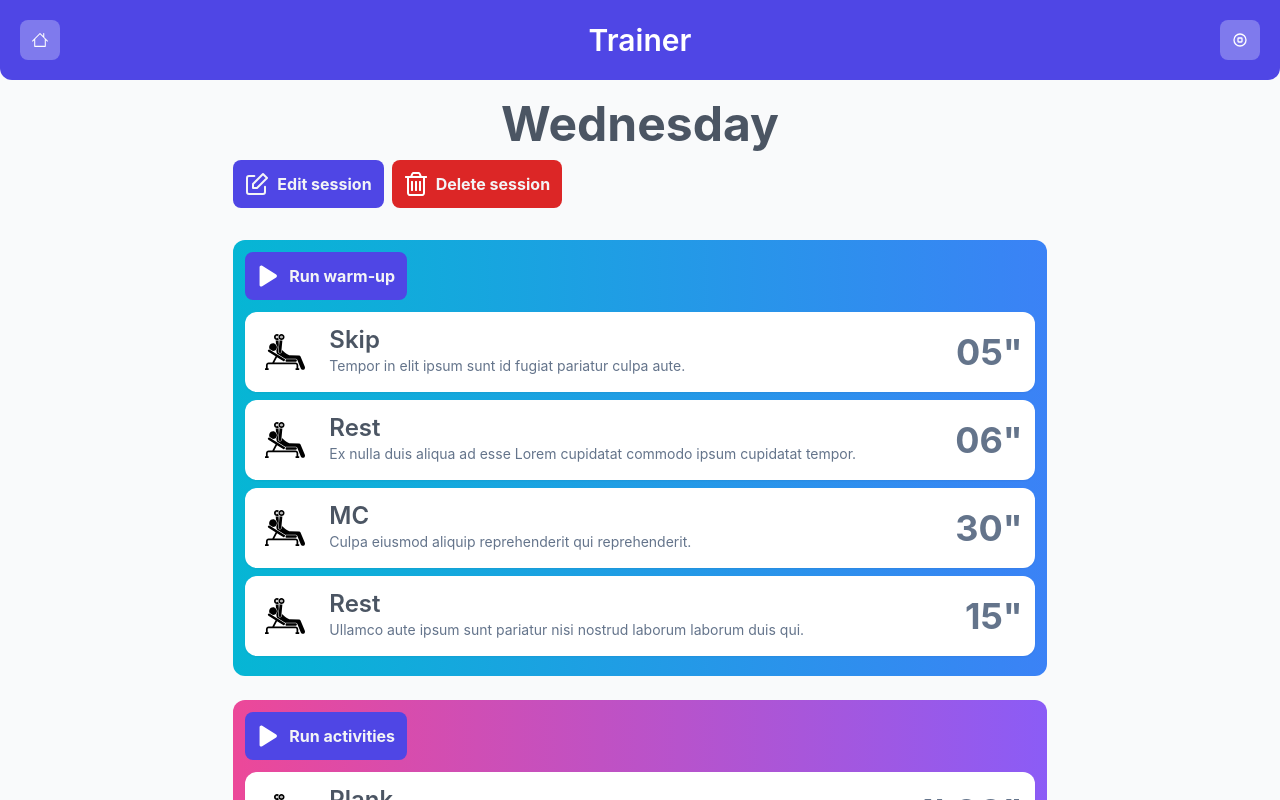
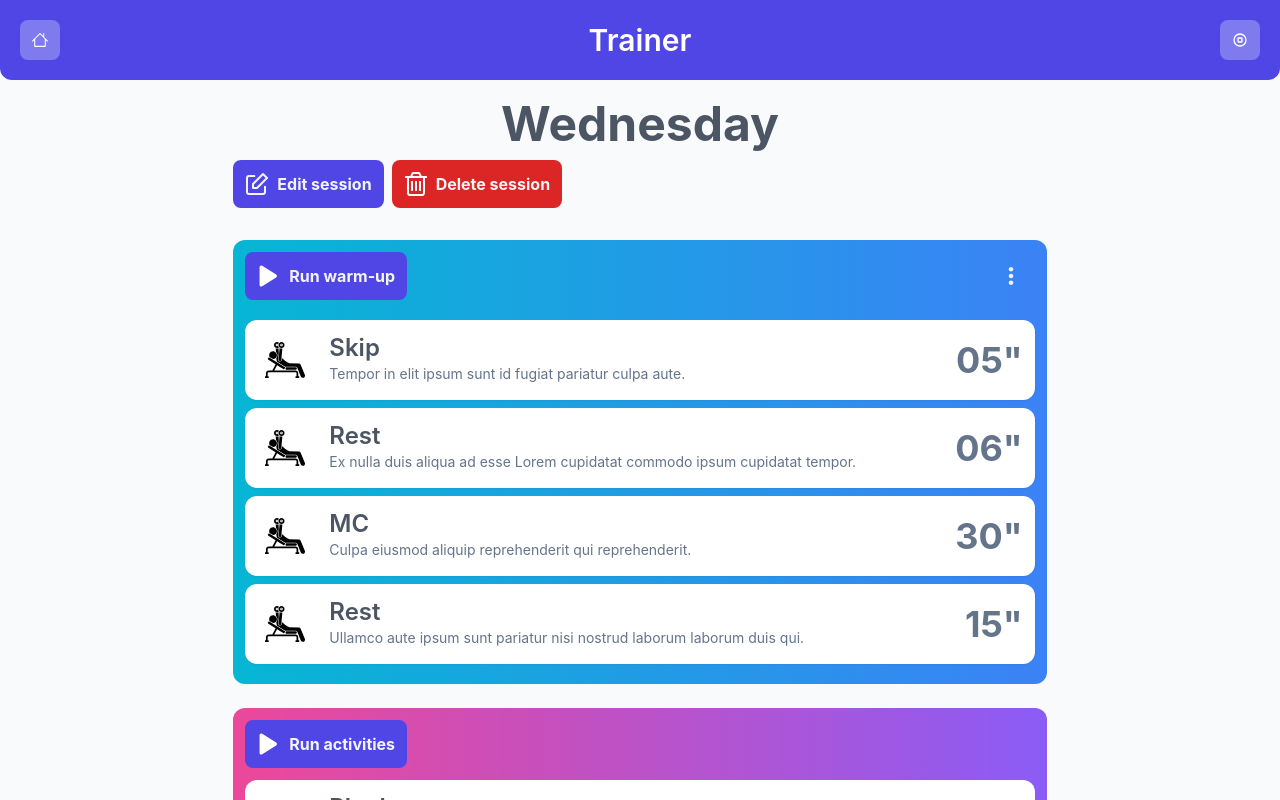
Before and after one commit to simone98dm/lazy-trainer-fe, a Vue app: page /details/4efd4d28-ee08-4713-838c-d527b518ab55 in a window 1280 px wide. Shown: the top 800 px of the page. Built offline with nearby package versions, Linux system fonts and the light colour scheme.

Commit message:
add duplicate option for warmup

```diff
--- a/src/components/Button/Button.vue
+++ b/src/components/Button/Button.vue
@@ -35,6 +35,10 @@ const emit = defineEmits(["click"]);
         'bg-white hover:bg-slate-100 text-black':
           props.color === ButtonColor.LIGHT,
       },
+      {
+        'bg-trasparent hover:bg-slate-100':
+          props.color === ButtonColor.TRASPARENT,
+      },
       'text-gray-100',
       'font-bold',
       'rounded-lg',
--- /dev/null
+++ b/src/components/Icons/DotsIcon.vue
@@ -0,0 +1,14 @@
+<template>
+  <svg
+    version="1.1"
+    viewBox="0 0 32 32"
+	fill="currentColor"
+    style="enable-background: new 0 0 32 32"
+  >
+    <g>
+      <path d="M16,10c1.7,0,3-1.3,3-3s-1.3-3-3-3s-3,1.3-3,3S14.3,10,16,10z" />
+      <path d="M16,13c-1.7,0-3,1.3-3,3s1.3,3,3,3s3-1.3,3-3S17.7,13,16,13z" />
+      <path d="M16,22c-1.7,0-3,1.3-3,3s1.3,3,3,3s3-1.3,3-3S17.7,22,16,22z" />
+    </g>
+  </svg>
+</template>
--- a/src/components/SessionForm/SessionForm.vue
+++ b/src/components/SessionForm/SessionForm.vue
@@ -6,15 +6,20 @@ import TrashIcon from "@/components/Icons/TrashIcon.vue";
 import AddIcon from "@/components/Icons/AddIcon.vue";
 import { ISession } from "../../models/Session";
 import { days, ButtonColor } from "../../utils";
-import SaveIcon from "../Icons/SaveIcon.vue";
+import SaveIcon from "@/components/Icons/SaveIcon.vue";
+import { useActivityStore } from "../../stores/activity";
+import Item from "@/components/Item/Item.vue";
 
 const props = defineProps(["id", "dayOfWeek"]);
 const emits = defineEmits(["save", "remove"]);
+const store = useActivityStore();
 
 const uuid = uuidv4();
 
 let dayOfWeek = ref(props.dayOfWeek || "");
 let id = ref(props.id || uuid);
+
+const duplicateWarmupActivities = store.duplicateWarmup;
 
 function save() {
   const activity: ISession = {
@@ -22,6 +27,13 @@ function save() {
     dayOfWeek: dayOfWeek.value,
     activities: [],
   };
+
+  if (duplicateWarmupActivities) {
+    store.duplicateWarmup = undefined;
+    activity.activities = [...duplicateWarmupActivities];
+    activity.id = uuidv4();
+  }
+
   emits("save", activity);
 }
 
@@ -45,7 +57,7 @@ function isDaySelected(dayIndex: number) {
 </script>
 
 <template>
-  <div class="flex justify-center">
+  <div class="flex justify-center w-full">
     <form class="bg-white rounded-lg shadow-md p-6 w-full" @submit.prevent>
       <h1 class="mb-3 text-2xl font-bold mb-6">Create a new day session:</h1>
       <div class="flex xl:flex-row flex-col justify-center gap-3 mb-6">
@@ -62,11 +74,23 @@ function isDaySelected(dayIndex: number) {
           {{ dayName }}
         </button>
       </div>
+      <div v-if="duplicateWarmupActivities" class="mb-6">
+        <h4>Warm-up: {{ duplicateWarmupActivities?.length }}</h4>
+        <p class="text-orange-500">
+          *This session will contains the warm-up activities from the other
+          session.
+        </p>
+        <div class="w-full flex flex-col sm:flex-row justify-center px-3 gap-3">
+          <div v-for="warmup in duplicateWarmupActivities">
+            <Item :id="warmup.id" :key="warmup.id" :name="warmup.name"></Item>
+          </div>
+        </div>
+      </div>
       <div class="w-full flex flex-col sm:flex-row justify-center px-3 gap-3">
         <Button
           full="true"
           :icon="!isNew() ? SaveIcon : AddIcon"
-          :label="!isNew() ? 'Edit' : 'Create'"
+          :label="!isNew() ? 'Save' : 'Create'"
           :color="ButtonColor.SUCCESS"
           @click="save"
         />
--- a/src/pages/Details.vue
+++ b/src/pages/Details.vue
@@ -11,21 +11,22 @@ import Button from "@/components/Button/Button.vue";
 import { ButtonColor, ButtonSize, getDayOfTheWeek, LinkType } from "../utils";
 import { useActivityStore } from "../stores/activity";
 import { useTimerStore } from "../stores/timer";
+import DotsIcon from "../components/Icons/DotsIcon.vue";
 
 const route = useRoute();
-const store = useActivityStore();
+const activityStore = useActivityStore();
 const timerStore = useTimerStore();
 const { sessionId } = route.params;
 
-const warmUpActivities = store.getWarmUpActivities(sessionId as string);
-const activities = store.getSessionActivities(sessionId as string);
-const session = store.getSession(sessionId as string);
+const warmUpActivities = activityStore.getWarmUpActivities(sessionId as string);
+const activities = activityStore.getSessionActivities(sessionId as string);
+const session = activityStore.getSession(sessionId as string);
 
 const activitiesCount = activities?.length ?? 0;
 const warmupActivitiesCount = warmUpActivities?.length ?? 0;
 
 function deleteSession() {
-  store.deleteSession(sessionId as string);
+  activityStore.deleteSession(sessionId as string);
   router.push({
     name: "home",
   });
@@ -39,6 +40,11 @@ function runWarmUp() {
 function runActivities() {
   timerStore.setListActivities(activities);
   router.push({ name: "timer", params: { sessionId } });
+}
+
+function duplicateWarmup() {
+  activityStore.setDuplicateWarmup(warmUpActivities);
+  router.push({ name: "session", params: { sessionId } });
 }
 </script>
 <template>
@@ -69,15 +75,22 @@ function runActivities() {
       class="bg-gradient-to-r from-cyan-500 to-blue-500 rounded-xl p-3 mb-6"
     >
       <!-- <h1 class="mb-3 text-2xl font-bold text-slate-50">Warm-up:</h1> -->
-      <div class="mb-3">
+      <div class="flex justify-between mb-3">
         <Button
-          v-if="activitiesCount"
+          v-if="warmupActivitiesCount"
           :color="ButtonColor.PRIMARY"
           :icon="PlayIcon"
           :size="ButtonSize.MEDIUM"
           :type="LinkType.BUTTON"
           label="Run warm-up"
           @click="runWarmUp"
+        />
+        <Button
+          v-if="warmupActivitiesCount"
+          :color="ButtonColor.TRASPARENT"
+          :icon="DotsIcon"
+          :size="ButtonSize.MEDIUM"
+          @click="duplicateWarmup"
         />
       </div>
       <div v-for="activity in warmUpActivities">
--- a/src/pages/Session.vue
+++ b/src/pages/Session.vue
@@ -22,7 +22,14 @@ function addSession(session: ISession) {
 </script>
 <template>
   <div class="mb-6">
-    <BackButton @click="router.back()"></BackButton>
+    <BackButton
+      @click="
+        () => {
+          router.back();
+          store.duplicateWarmup = undefined;
+        }
+      "
+    ></BackButton>
   </div>
   <div class="flex flex-wrap justify-center">
     <SessionForm
--- a/src/stores/activity.ts
+++ b/src/stores/activity.ts
@@ -9,6 +9,7 @@ import { retrieve, save } from "./localStoragePlugin";
 export const useActivityStore = defineStore("activity", {
   state: () => ({
     plan: {} as IPlan,
+    duplicateWarmup: undefined as IActivity[] | undefined,
   }),
   getters: {
     getSessionActivities: (state) => (sessionId: string) => {
@@ -88,5 +89,10 @@ export const useActivityStore = defineStore("activity", {
       this.plan.sessions = this.plan.sessions.filter((x) => x.id !== sessionId);
       save(this.plan);
     },
+    setDuplicateWarmup(warmUpActivities: IActivity[] | undefined) {
+      if (warmUpActivities) {
+        this.duplicateWarmup = warmUpActivities;
+      }
+    },
   },
 });
--- a/src/utils/enum.ts
+++ b/src/utils/enum.ts
@@ -5,7 +5,7 @@ export enum ButtonSize {
 }
 
 export enum LinkType {
-  BUTTON
+  BUTTON,
 }
 
 export enum IconSize {
@@ -21,4 +21,5 @@ export enum ButtonColor {
   DANGER,
   WARNING,
   SUCCESS,
+  TRASPARENT,
 }
```
